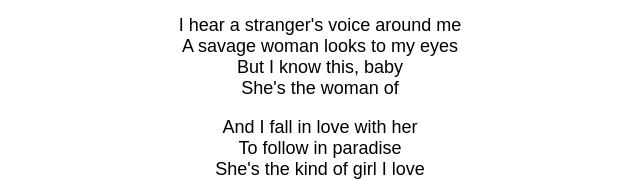
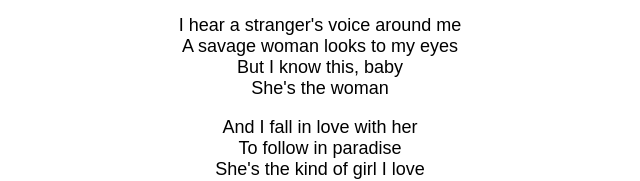
Before and after one commit to krollukasz/7.3_Git-repozytorium_zdalne, a plain HTML site: page index.html in a window 1280 px wide. Shown: the part 312-493 px from the top of the page, 320-960 px from the left. Drawn offline with Linux system fonts and the light colour scheme; a web font is replaced by a local one.

Commit message:
Change content in body

```diff
--- a/index.html
+++ b/index.html
@@ -27,7 +27,7 @@
                 <p>I hear a stranger's voice around me<br>
                     A savage woman looks to my eyes<br>
                     But I know this, baby<br>
-                    She's the woman of<br>
+                    She's the woman<br>
                 </p>
 
                 <p>And I fall in love with her<br>
```
